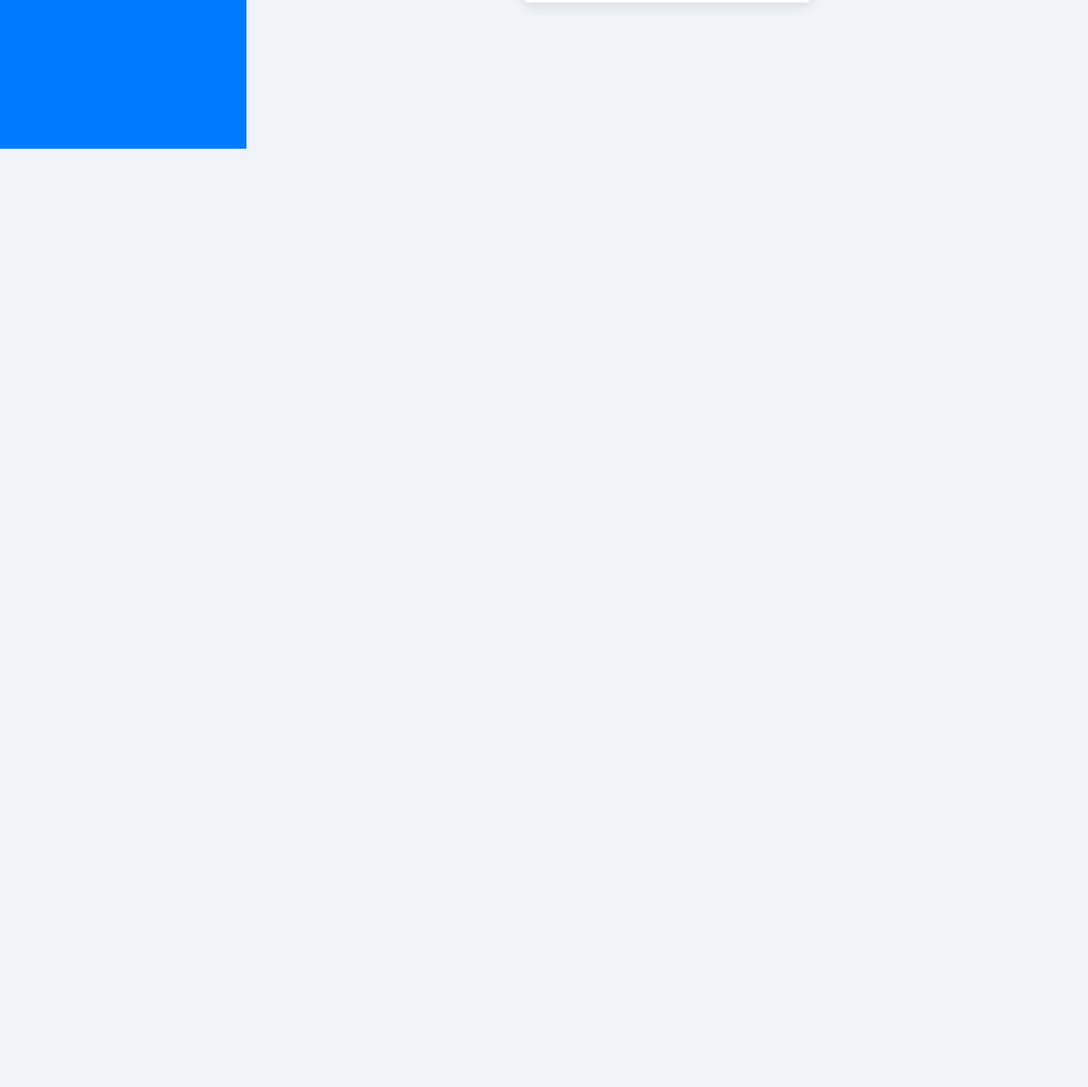
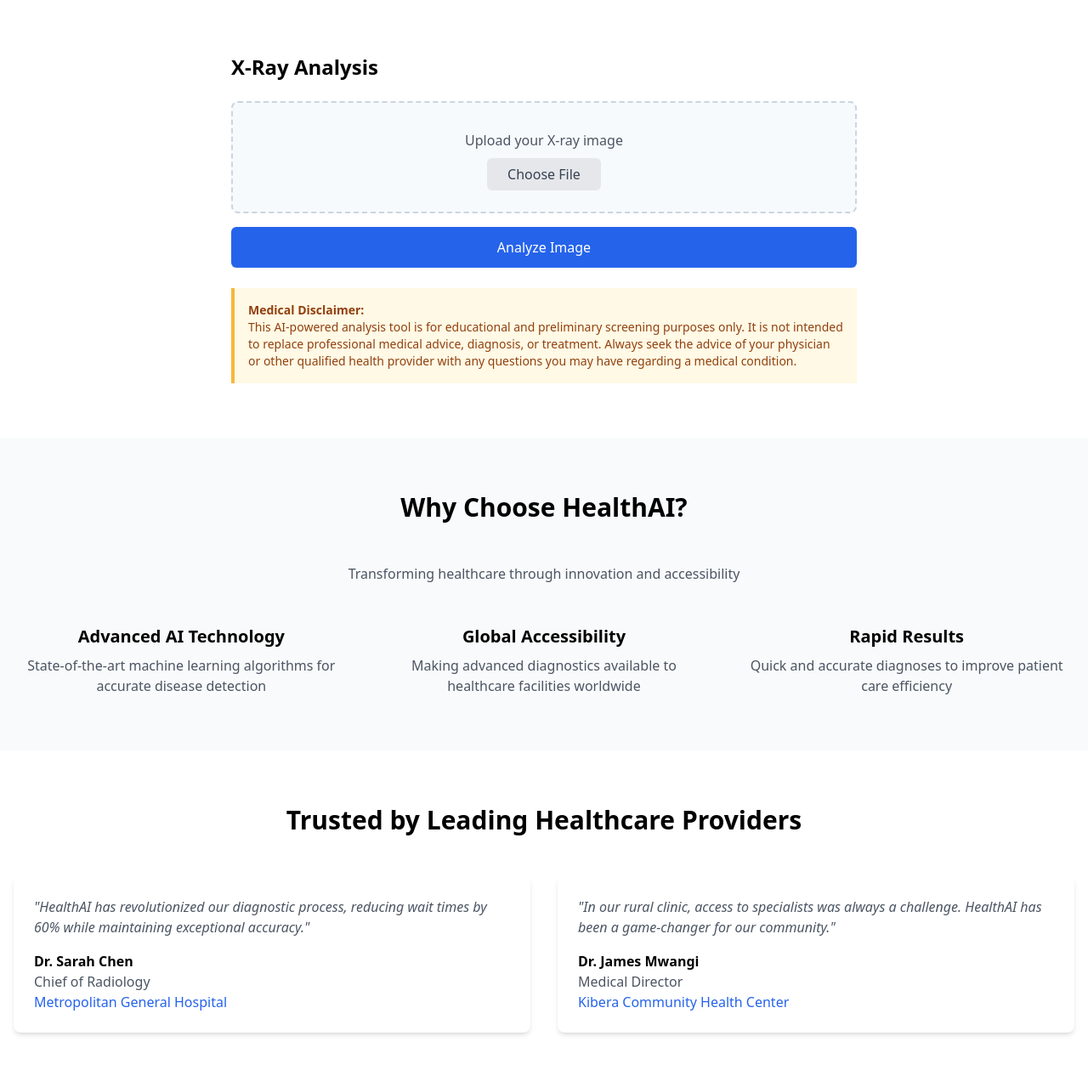
Before and after one commit to devrg0001/HealthAI, a Django app: page / in a window 1280 px wide. Shown: the part 665-1944 px from the top of the page at 85% size. Before the commit the page ends 840 px from the top, so only its background shows below. Run offline with Django 4.2, Linux system fonts and the light colour scheme; some libraries are stand-ins or nearby versions.

Commit message:
new home screen

```diff
--- a/website/templates/upload_photo.html
+++ b/website/templates/upload_photo.html
@@ -1,158 +1,151 @@
 <!DOCTYPE html>
 <html lang="en">
-
 <head>
     <meta charset="UTF-8">
     <meta name="viewport" content="width=device-width, initial-scale=1.0">
-    <title>Pneumonia Detector - Upload Photo</title>
+    <title>HealthAI - AI-Powered X-Ray Diagnostics</title>
+    <script src="https://unpkg.com/lucide@latest"></script>
+    <script src="https://cdn.tailwindcss.com"></script>
     <style>
-        body {
-            font-family: Arial, sans-serif;
-            background-color: #f0f4f8;
-            display: flex;
-            margin: 0;
+        .hero-section {
+            background: linear-gradient(rgba(0, 0, 0, 0.5), rgba(0, 0, 0, 0.5)), url('https://images.unsplash.com/photo-1576091160399-112ba8d25d1d?auto=format&fit=crop&q=80') center/cover;
+            height: 600px;
         }
-
-        .sidebar {
-            width: 250px;
-            background-color: #007BFF;
-            color: white;
-            padding: 20px;
-            height: 100vh; /* Full height */
+        .upload-area {
+            border: 2px dashed #CBD5E0;
+            background: #F7FAFC;
         }
-
-        .sidebar h2 {
-            color: white;
-            margin-bottom: 20px;
-            font-size: 18px;
-        }
-
-        .sidebar ul {
-            list-style-type: none;
-            padding: 0;
-        }
-
-        .sidebar ul li {
-            margin: 15px 0;
-        }
-
-        .sidebar ul li a {
-            color: white;
-            text-decoration: none;
-        }
-
-        .sidebar ul li a:hover {
-            text-decoration: underline;
-        }
-
-        .content {
-            flex-grow: 1;
-            display: flex;
-            justify-content: center;
-            align-items: center;
-            padding: 20px;
-        }
-
-        .container {
-            background-color: white;
-            border-radius: 8px;
-            box-shadow: 0 4px 15px rgba(0, 0, 0, 0.1);
-            padding: 20px;
-            width: 300px;
-            text-align: center;
-        }
-
-        h1 {
-            color: #333;
-            margin-bottom: 20px;
-        }
-
-        form {
-            display: flex;
-            flex-direction: column;
-            align-items: stretch;
-        }
-
-        input[type="file"] {
-            margin: 10px 0;
-            border: 2px dashed #007BFF;
-            border-radius: 4px;
-            padding: 10px;
-            background-color: #f9f9f9;
-        }
-
-        button {
-            background-color: #007BFF;
-            color: white;
-            border: none;
-            border-radius: 4px;
-            padding: 10px;
-            cursor: pointer;
-            font-size: 16px;
-            transition: background-color 0.3s;
-        }
-
-        button:hover {
-            background-color: #0056b3;
-        }
-
-        p {
-            font-size: 14px;
-            color: #555;
-            margin-top: 10px;
-        }
-
-        .instructions {
-            margin-top: 20px;
-            text-align: left;
-            font-size: 14px;
-            color: #333;
-        }
-
-        .result-message {
-            margin-top: 20px;
-            font-size: 16px;
-            color: #FF4136; /* Red color for emphasis */
+        .medical-disclaimer {
+            background-color: #FFF9E5;
+            border-left: 4px solid #F6B73C;
         }
     </style>
 </head>
+<body class="bg-white">
+    <!-- Navigation -->
+    <nav class="bg-white shadow-sm fixed w-full z-10">
+        <div class="max-w-7xl mx-auto px-4">
+            <div class="flex justify-between h-16">
+                <div class="flex items-center">
+                    <i data-lucide="stethoscope" class="h-8 w-8 text-blue-600"></i>
+                    <span class="ml-2 text-xl font-bold">HealthAI</span>
+                </div>
+                <div class="flex items-center space-x-4">
+                    <button onclick="showPage('home')" class="px-3 py-2 text-gray-600 hover:text-gray-900" id="homeBtn">Home</button>
+                    <button onclick="showPage('about')" class="px-3 py-2 text-gray-600 hover:text-gray-900" id="aboutBtn">About</button>
+                    <button onclick="showPage('investors')" class="px-3 py-2 text-gray-600 hover:text-gray-900" id="investorsBtn">Investors</button>
+                    <button class="bg-blue-600 text-white px-4 py-2 rounded-md hover:bg-blue-700">Contact Us</button>
+                </div>
+            </div>
+        </div>
+    </nav>
 
-<body>
-    <div class="sidebar">
-        <h2>Navigation</h2>
-        <ul>
-            <li><a href="#upload">Upload Photo</a></li>
-            <li><a href="#about">About</a></li>
-            <li><a href="#contact">Contact</a></li>
-        </ul>
-    </div>
+    <!-- Home Page -->
+    <div id="homePage" class="pt-16">
+        <!-- Hero Section -->
+        <div class="hero-section flex items-center">
+            <div class="max-w-7xl mx-auto px-4 text-center text-white">
+                <h1 class="text-5xl font-bold mb-6">AI-Powered X-Ray Diagnostics</h1>
+                <p class="text-xl mb-8">Revolutionizing healthcare with advanced machine learning for faster, more accurate diagnoses.</p>
+                <button class="bg-blue-600 text-white px-6 py-3 rounded-md hover:bg-blue-700">
+                    Learn More →
+                </button>
+            </div>
+        </div>
 
-    <div class="content">
-        <div class="container">
-            <h1>Upload Photo</h1>
-            <form method="post" enctype="multipart/form-data">
+        <!-- X-Ray Analysis Section -->
+        <div class="max-w-3xl mx-auto px-4 py-16">
+            <h2 class="text-2xl font-bold mb-6">X-Ray Analysis</h2>
+
+            <!-- Form for uploading X-ray image -->
+            <form action="{% url 'testing' %}" method="POST" enctype="multipart/form-data">
                 {% csrf_token %}
-                {{ form.as_p }}
-                <button type="submit">Upload</button>
+                <div class="upload-area p-8 rounded-lg text-center">
+                    <i data-lucide="upload-cloud" class="h-12 w-12 mx-auto mb-4 text-gray-400"></i>
+                    <p class="text-gray-600 mb-4">Upload your X-ray image</p>
+                    <input type="file" accept="image/*" class="hidden" id="fileInput" name="image">
+                    <label for="fileInput" class="bg-gray-200 text-gray-700 px-6 py-2 rounded-md hover:bg-gray-300 cursor-pointer">
+                        Choose File
+                    </label>
+                </div>
+
+                <button type="submit" class="w-full mt-4 bg-blue-600 text-white py-3 rounded-md hover:bg-blue-700">
+                    Analyze Image
+                </button>
             </form>
-            <p>Supported formats: JPG, PNG</p>
 
             {% if result_message %}
-                <p class="result-message">{{ result_message }}</p>
+                <div class="mt-6 text-center text-xl text-blue-600">
+                    <p>{{ result_message }}</p>
+                </div>
             {% endif %}
 
-            <div class="instructions">
-                <h3>Pneumonia Detector</h3>
-                <p>This tool utilizes chest X-rays to screen for pneumonia.</p>
-                <p>Please note:</p>
-                <ul>
-                    <li>Not 100% accurate.</li>
-                    <li>Do not rely solely on this tool.</li>
-                    <li>Always seek a doctor's opinion for a definitive diagnosis.</li>
-                </ul>
+            <div class="medical-disclaimer mt-6 p-4 text-sm text-amber-800">
+                <strong>Medical Disclaimer:</strong>
+                <p>This AI-powered analysis tool is for educational and preliminary screening purposes only. It is not intended to replace professional medical advice, diagnosis, or treatment. Always seek the advice of your physician or other qualified health provider with any questions you may have regarding a medical condition.</p>
+            </div>
+        </div>
+
+        <!-- Features Section -->
+        <div class="bg-gray-50 py-16">
+            <div class="max-w-7xl mx-auto px-4">
+                <h2 class="text-3xl font-bold text-center mb-12">Why Choose HealthAI?</h2>
+                <p class="text-center text-gray-600 mb-12">Transforming healthcare through innovation and accessibility</p>
+                <div class="grid md:grid-cols-3 gap-8">
+                    <div class="text-center">
+                        <i data-lucide="brain" class="h-12 w-12 mx-auto mb-4 text-blue-600"></i>
+                        <h3 class="text-xl font-semibold mb-2">Advanced AI Technology</h3>
+                        <p class="text-gray-600">State-of-the-art machine learning algorithms for accurate disease detection</p>
+                    </div>
+                    <div class="text-center">
+                        <i data-lucide="globe" class="h-12 w-12 mx-auto mb-4 text-blue-600"></i>
+                        <h3 class="text-xl font-semibold mb-2">Global Accessibility</h3>
+                        <p class="text-gray-600">Making advanced diagnostics available to healthcare facilities worldwide</p>
+                    </div>
+                    <div class="text-center">
+                        <i data-lucide="clock" class="h-12 w-12 mx-auto mb-4 text-blue-600"></i>
+                        <h3 class="text-xl font-semibold mb-2">Rapid Results</h3>
+                        <p class="text-gray-600">Quick and accurate diagnoses to improve patient care efficiency</p>
+                    </div>
+                </div>
+            </div>
+        </div>
+
+        <!-- Testimonials -->
+        <div class="max-w-7xl mx-auto px-4 py-16">
+            <h2 class="text-3xl font-bold text-center mb-12">Trusted by Leading Healthcare Providers</h2>
+            <div class="grid md:grid-cols-2 gap-8">
+                <div class="bg-white p-6 rounded-lg shadow-md">
+                    <p class="text-gray-600 italic mb-4">"HealthAI has revolutionized our diagnostic process, reducing wait times by 60% while maintaining exceptional accuracy."</p>
+                    <div>
+                        <p class="font-semibold">Dr. Sarah Chen</p>
+                        <p class="text-gray-600">Chief of Radiology</p>
+                        <p class="text-blue-600">Metropolitan General Hospital</p>
+                    </div>
+                </div>
+                <div class="bg-white p-6 rounded-lg shadow-md">
+                    <p class="text-gray-600 italic mb-4">"In our rural clinic, access to specialists was always a challenge. HealthAI has been a game-changer for our community."</p>
+                    <div>
+                        <p class="font-semibold">Dr. James Mwangi</p>
+                        <p class="text-gray-600">Medical Director</p>
+                        <p class="text-blue-600">Kibera Community Health Center</p>
+                    </div>
+                </div>
             </div>
         </div>
     </div>
+
+    <script>
+        function showPage(page) {
+            const pages = ['home', 'about', 'investors'];
+            pages.forEach(p => {
+                document.getElementById(p + 'Page').classList.add('hidden');
+                document.getElementById(p + 'Btn').classList.remove('font-bold', 'text-blue-600');
+                document.getElementById(p + 'Btn').classList.add('text-gray-600');
+            });
+            document.getElementById(page + 'Page').classList.remove('hidden');
+            document.getElementById(page + 'Btn').classList.add('font-bold', 'text-blue-600');
+            document.getElementById(page + 'Btn').classList.remove('text-gray-600');
+        }
+    </script>
 </body>
-
-</html>
```
